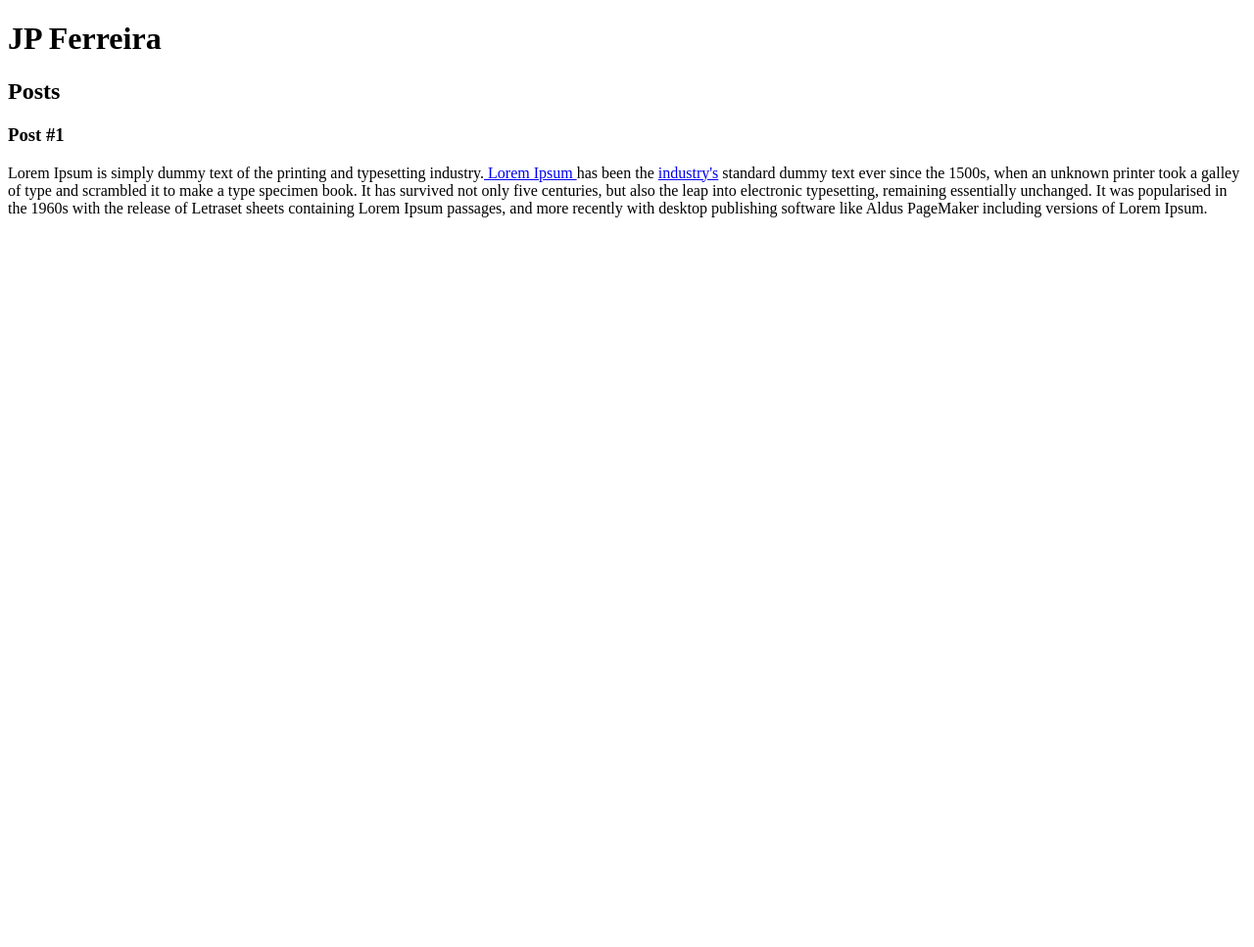
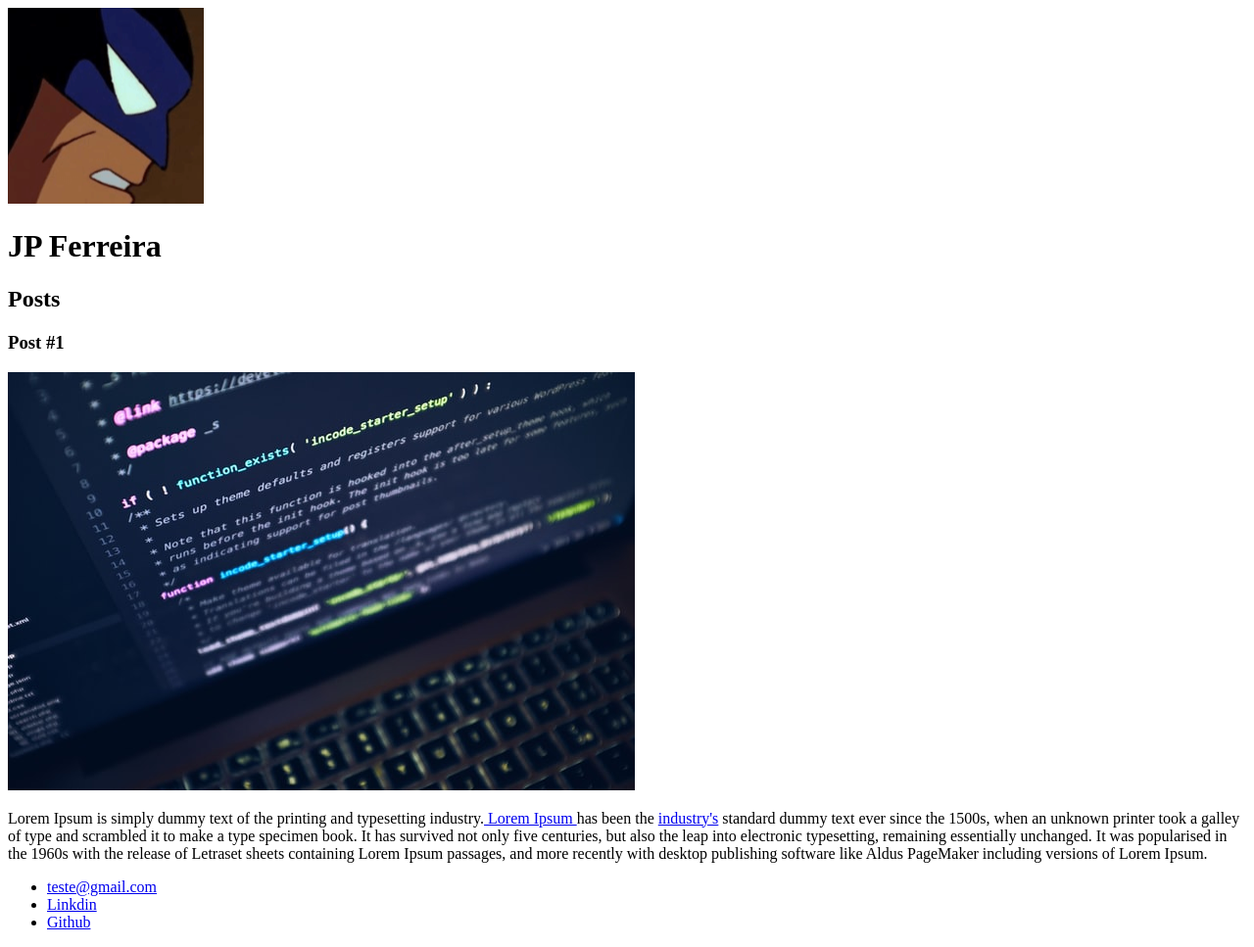
Before and after one commit to jpferreiradev/bootcampsdigital, a plain HTML site: page HTML Web Developer/index.html in a window 1280 px wide. Shown: the whole page at 98% size. Before the commit the page ends 800 px from the top, so only its background shows below. Drawn offline with Linux system fonts and the light colour scheme.

Commit message:
Adicionando imagens e estrutura básica

```diff
--- a/HTML Web Developer/index.html
+++ b/HTML Web Developer/index.html
@@ -1,26 +1,45 @@
 <!DOCTYPE html>
-<html>
+<html lang="pt-br">
     <head>
         <meta charset="utf-8">
         <title> JP Ferreira </title>
     </head>
+
     <body>
         <header>
-                <h1> JP Ferreira</h1>
+            <img src="img/batman.png" alt="Ilustração do rosto de JP Ferreira">
+            <h1> JP Ferreira</h1>
         </header>
+
         <section>
-            <header>
-                <h2>Posts</h2>
-            </header>
-        </section>
+                <header>
+                    <h2>Posts</h2>
+                </header>
+            </section>
+
         <article>
             <header>
                 <h3>Post #1</h3>
+                <img src="img/branko-stancevic-GI1hwOGqGtE-unsplash.jpg" alt="Editor de texto contendo código HTML">
                 <p>
                     Lorem Ipsum is simply dummy text of the printing and typesetting industry.<a href="https://www.linkedin.com/in/jo%C3%A3o-paulo-ferreira-33943a43/ " target="_blank"> Lorem Ipsum </a>has been the <a href="teste@email.com">industry's</a> standard dummy text ever since the 1500s, when an unknown printer took a galley of type and scrambled it to make a type specimen book. It has survived not only five centuries, but also the leap into electronic typesetting, remaining essentially unchanged. It was popularised in the 1960s with the release of Letraset sheets containing Lorem Ipsum passages, and more recently with desktop publishing software like Aldus PageMaker including versions of Lorem Ipsum.
                 </p>
             </header>
         </article>
-        <footer></footer>
+
+        <footer>
+            <ul>
+                <li>
+                    <a href="teste@gmail.com"> teste@gmail.com</a>
+                </li>
+                <li>
+                    <a href="https://www.linkedin.com/in/jo%C3%A3o-paulo-ferreira-33943a43/" target="_blank"> Linkdin</a>
+                </li>
+                <li>
+                    <a href="https://github.com/jpferreiradev" target="_blank">Github</a>
+                </li>
+            </ul>
+        </footer>
+
     </body>
 </html>
```
Also changed, not shown: HTML Web Developer/img/batman.png (added), HTML Web Developer/img/branko-stancevic-GI1hwOGqGtE-unsplash.jpg (added).
